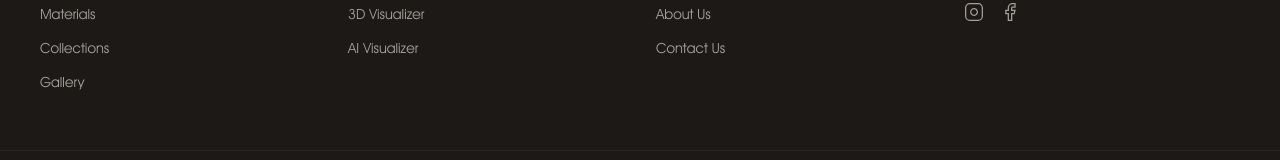
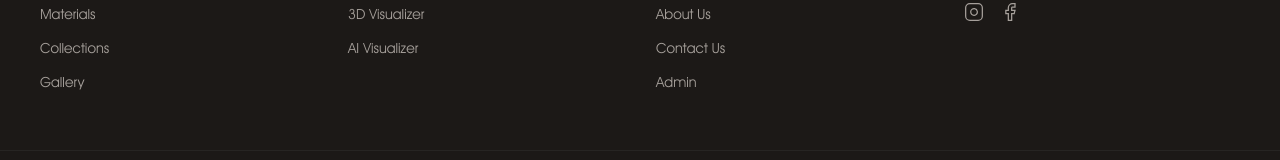
Before and after one commit to kartikomniview/kaira-fabrics, a React (Vite) app: page / in a window 1280 px wide. Shown: the part 6797-6957 px from the top of the page. Built offline with nearby package versions, Linux system fonts and the light colour scheme; no server answers; a web font is replaced by a local one.

Commit message:
admin link in footer

```diff
--- a/src/components/layout/Footer.tsx
+++ b/src/components/layout/Footer.tsx
@@ -21,6 +21,7 @@ const footerColumns = [
     links: [
       { label: 'About Us', to: '/about' },
       { label: 'Contact Us', to: '/contact' },
+      { label: 'Admin', to: '/admin' },
     ],
   },
   {
```
